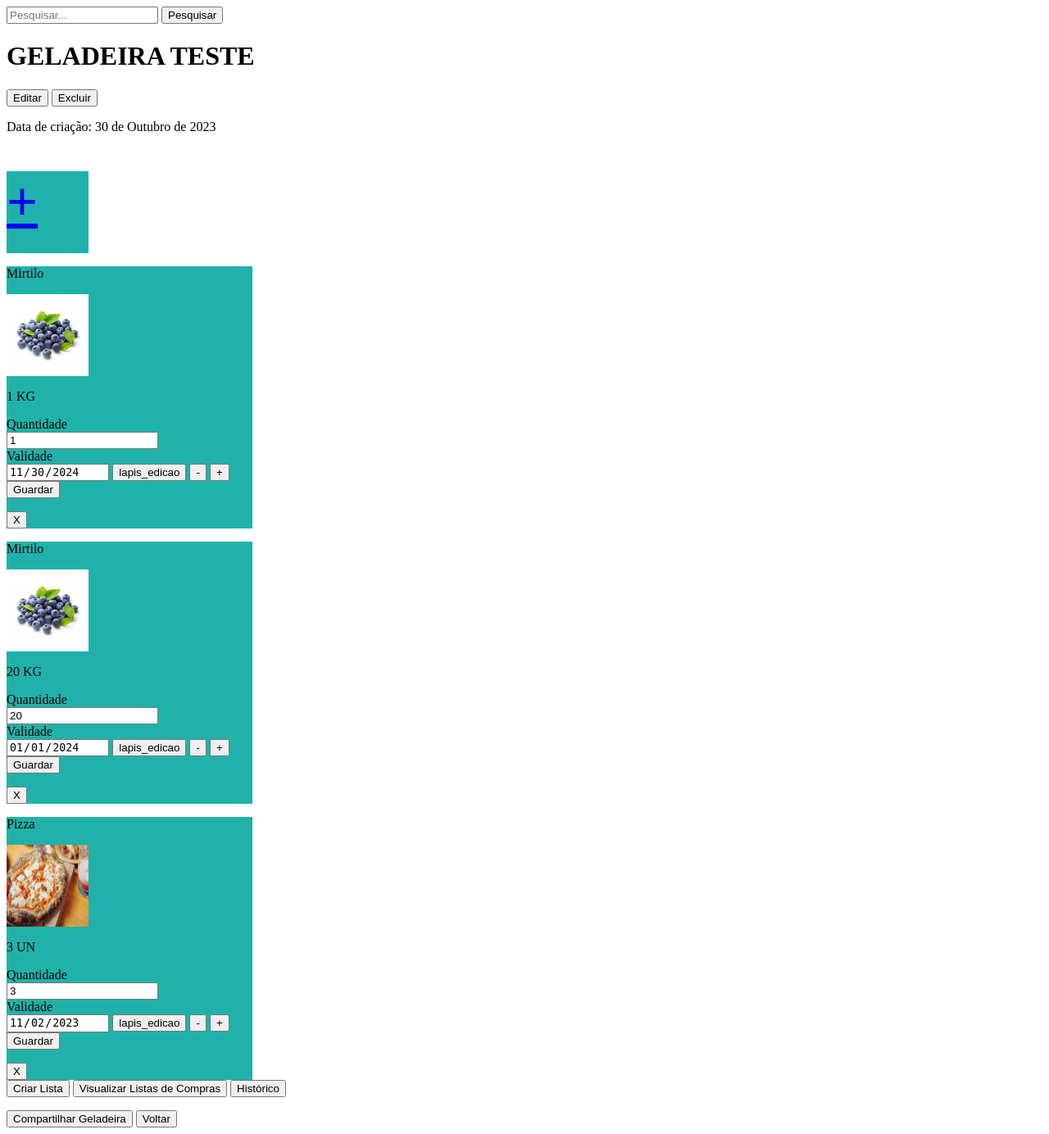
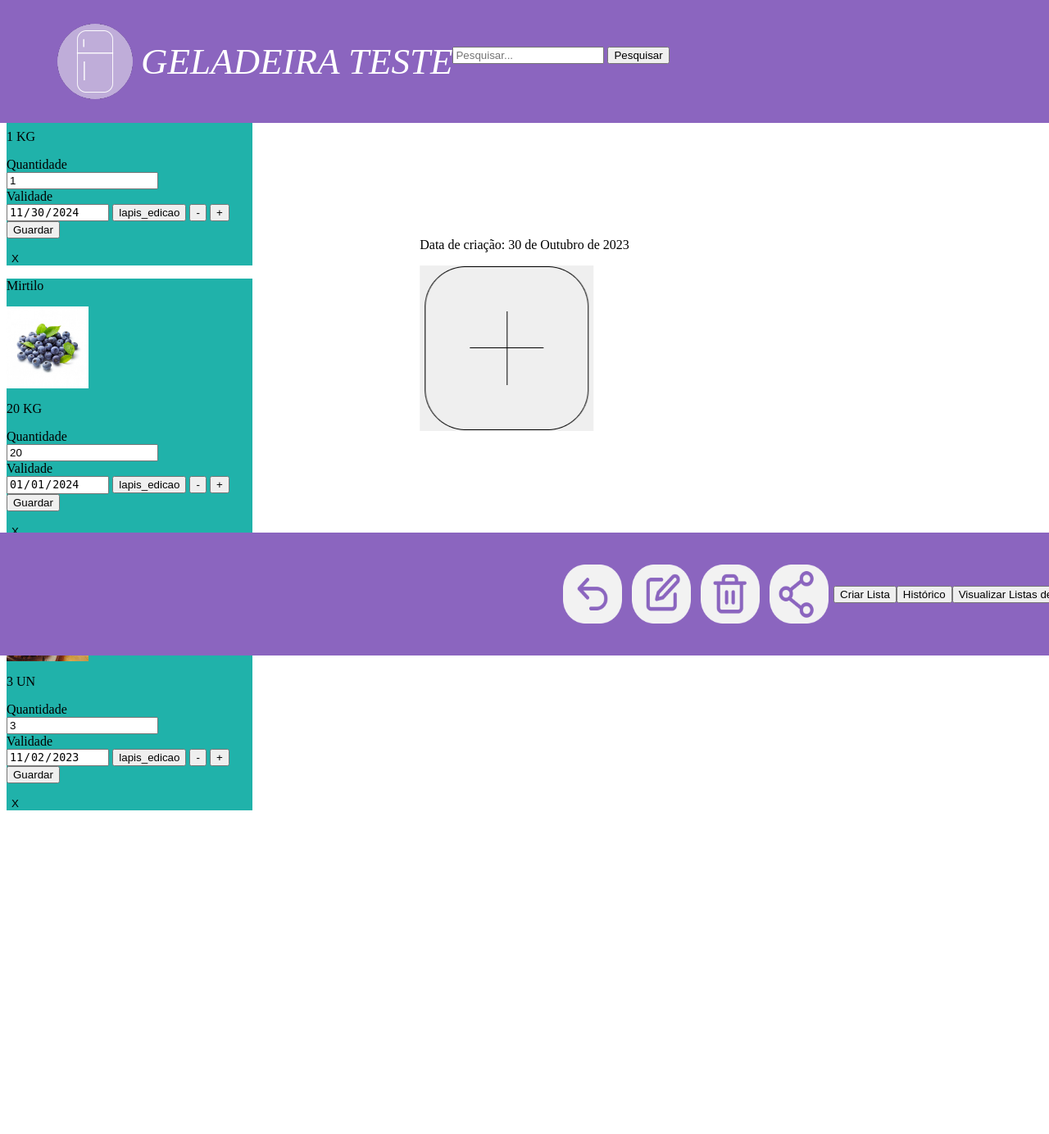
Before and after one commit to Tsuki25/SSF_Smart-Storage-Frigde, a Django app: page /geladeiras/geladeira/1/ in a window 1280 px wide. Shown: the whole page at 82% size. After the commit the page ends 989 px from the top, so only its background shows below. Run offline with Django 4.2, Linux system fonts and the light colour scheme; a user stored in the database is signed in; data comes from the database, SQL or seed files in the repository; both versions use the stored data as it was after the commit.

Commit message:
em alteração
alteração

```diff
--- /dev/null
+++ b/estoque/static/css/styleGItens.css
@@ -0,0 +1,104 @@
+.top-nav {
+    background-color: #8B65BF;
+    color: #fff;
+    padding: 70px;
+    text-align: center;
+    width: 100%;
+    position: fixed;
+    top: 0;
+    display: flex;
+    left: 0;
+    height: 10px;
+}
+
+.centered-text {
+    display: flex;
+    align-items: center; /* Altere para 'align-items: center' para centralizar verticalmente */
+    height: 100%; /* Aumente a altura para ocupar toda a altura do elemento pai */
+}
+
+.logo {
+    margin-right: 10px;
+}
+
+.top-nav a {
+    font-size: 45px; /* Ajuste o valor do tamanho da fonte conforme necessÃ¡rio */
+    font-style: italic;
+}
+
+.top-nav {
+    display: flex;
+    justify-content: start;
+    align-items: center; /* Centraliza verticalmente os elementos dentro da barra de navegaÃ§Ã£o */
+}
+
+.bottom-nav{
+    background-color: #8B65BF;
+    color: #fff;
+    padding: 70px;
+    text-align: center;
+    width: 100%;
+    position: fixed;
+    bottom: 0;
+    left: 0;
+    height: 10px;
+    display: flex;
+    align-items: center;
+    justify-content: flex-end;
+}
+
+
+
+
+#btn_voltar {
+    background: none;
+    border: none;
+
+}
+
+#btn_voltar img {
+    width: 72px;
+    height: 72px;
+}
+
+#btn_edit{
+    background: none;
+    border: none;
+}
+
+#btn_edit img {
+    width: 72px;
+    height: 72px;
+}
+
+#btn_excluir{
+    background: none;
+    border: none;
+}
+
+#btn_excluir img {
+    width: 72px;
+    height: 72px;
+}
+
+#compartilhar_geladeira{
+    background: none;
+    border: none;
+}
+
+#compartilhar_geladeira img {
+    width: 72px;
+    height: 72px;
+}
+
+
+.buttonCenter {
+    position: fixed;
+    top: 50%;
+    left: 50%;
+    transform: translate(-50%, -50%);
+}
+
+.borderButton{
+    border: none;
+}
--- a/estoque/templates/detalhes_geladeira.html
+++ b/estoque/templates/detalhes_geladeira.html
@@ -1,23 +1,47 @@
-{% block content %}
+{% load static %}
+
+<head>
+    <link rel="stylesheet" href="{% static 'css/styleGItens.css' %}">
+</head>
+
+
+<body>
+
+    <header>
+        <nav class="top-nav">
+            <div class="centered-text">
+                <div class="logo">
+                    <img src="/static/img/logo.png">
+                </div>
+            </div>
+            <a>{{ geladeira.nome_geladeira }}</a>
+
             <!-- Barra de Pesquisa -->
             <form method="get" action="{% url 'estoque:detalhes_geladeira' geladeira.pk %}" id="geladeiraPesquisa">
                 <input type="text" name="q" placeholder="Pesquisar...">
                 <button type="submit">Pesquisar</button>
             </form>
 
+        </nav>
+
+    </header>
+
+    {% block content %}
     <div>
-        <h1 style="display: block">{{ geladeira.nome_geladeira }}</h1>
-        <a href="{% url 'estoque:editar_geladeira' geladeira.pk %}"><button id="btn_edit">Editar</button></a>
-        <a href="{% url 'estoque:excluir_geladeira' geladeira.pk %}"><button id="btn_excluir">Excluir</button></a>
+
+
+        <div class="buttonCenter">
             <p>Data de criação: {{ geladeira.dt_criacao }}</p>
-
+            <a href="{% url 'estoque:produtos_geladeira' geladeira.pk %}">
+                <button class="borderButton">
+                    <img src="/static/img/plus.png">
+                </button>
+            </a>
+            <p id="link_compartilhamento" style="display: none;">
+                <a href="{% url 'estoque:compartilhar_geladeira' geladeira.pk %}">Convite:Geladeira {{ geladeira.nome_geladeira }}</a>
+            </p>
+        </div>
         <!-- Botão para adicionar um novo produto a geladeira -->
-        <a href="{% url 'estoque:produtos_geladeira' geladeira.pk %}">
-            <div style="background-color: lightseagreen; width: 100px; height: 100px;">
-                <h1 style="font-size: 50pt">+</h1>
-            </div>
-        </a>
-
         {% for item in item_geladeira %}
             <div style="background-color: lightseagreen; width: 300px;">
                 <p>{{ item.produto.nome_produto }}</p>
@@ -41,17 +65,54 @@
         {% endfor %}
 
     </div>
-    <a href="{% url 'estoque:criar_lista' object.pk %}"><button> Criar Lista </button></a>
-    <a href="{% url 'estoque:listas' geladeira.pk %}"><button> Visualizar Listas de Compras </button></a>
-    <a href="{% url 'estoque:historico_geladeira' geladeira.pk %}"><button> Histórico </button></a>
+
+
+
     <p></p>
-    <button id="compartilhar_geladeira">Compartilhar Geladeira</button>
-    <p id="link_compartilhamento" style="display: none;">
-        <a href="{% url 'estoque:compartilhar_geladeira' geladeira.pk %}">Convite:Geladeira {{ geladeira.nome_geladeira }}</a>
-    </p>
-    <a href="{% url 'estoque:geladeiras' %}"><button id="btn_voltar">Voltar</button></a>
+
 
     {% endblock %}
+
+
+    <foooter>
+        <nav class="bottom-nav">
+
+            <a href="{% url 'estoque:geladeiras' %}">
+                <button id="btn_voltar" class="btn-icon">
+                    <img src="/static/img/voltar.png" alt="Voltar">
+                </button>
+            </a>
+
+            <a href="{% url 'estoque:editar_geladeira' geladeira.pk %}">
+                <button id="btn_edit" class="btn-icon">
+                    <img src="/static/img/editar.png" alt="Editar">
+                </button>
+            </a>
+
+            <a href="{% url 'estoque:excluir_geladeira' geladeira.pk %}">
+                <button id="btn_excluir" class="btn-icon">
+                    <img src="/static/img/excluir.png" alt="Excluir">
+                </button>
+            </a>
+
+            <button id="compartilhar_geladeira" >
+                <img src="/static/img/compart.png" alt="Compartilhar">
+            </button>
+
+            <a href="{% url 'estoque:criar_lista' object.pk %}">
+                <button> Criar Lista </button>
+            </a>
+
+            <a href="{% url 'estoque:historico_geladeira' geladeira.pk %}">
+                <button> Histórico </button>
+            </a>
+
+            <a href="{% url 'estoque:listas' geladeira.pk %}">
+                <button> Visualizar Listas de Compras </button>
+            </a>
+        </nav>
+
+    </footer>
 
     <script>
         let botao_compartilhar = document.getElementById("compartilhar_geladeira");
@@ -66,3 +127,4 @@
             }
         });
     </script>
+</body>
```
Also changed, not shown: estoque/static/css/styleGN.css (+56 -9 lines), estoque/templates/form_insert_update.html (+25 -4 lines), estoque/templates/home_geladeiras.html (+62 -6 lines), db.sqlite3, estoque/static/img/compart.png (added), estoque/static/img/editar.png (added), estoque/static/img/excluir.png (added), estoque/static/img/voltar.png (added). Lines whose indentation alone changed are shown as unchanged.
